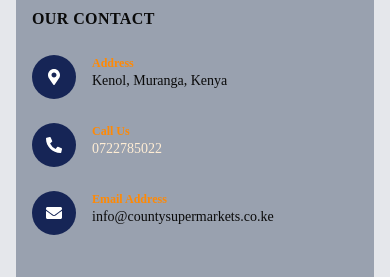
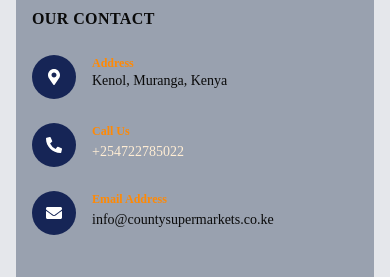
Before and after one commit to Eye-Kyu/County-supermarket, a Next.js app: page /Contact in a window 390 px wide. Shown: the part 1660-1937 px from the top of the page. Built offline with nearby package versions, Linux system fonts and the light colour scheme.

Commit message:
final updates

```diff
--- a/app/components/Contact.tsx
+++ b/app/components/Contact.tsx
@@ -199,7 +199,7 @@
                     href="tel:+254722785022"
                     className="font-medium text-sm sm:text-base text-orange-100 hover:text-orange-300 transition-colors duration-200"
                   >
-                    0722785022
+                    +254722785022
                   </a>
                 </div>
               </div>
--- a/app/components/contact/ContactSection.tsx
+++ b/app/components/contact/ContactSection.tsx
@@ -192,9 +192,12 @@
                     Call Us
                   </p>
 
-                  <p className="font-medium text-sm sm:text-base text-orange-100">
-                    0722785022
-                  </p>
+                  <a
+                    href="tel:+254722785022"
+                    className="font-medium text-sm sm:text-base text-orange-100 hover:text-orange-300 transition-colors duration-200"
+                  >
+                    +254722785022
+                  </a>
                 </div>
               </div>
 
@@ -208,9 +211,12 @@
                     Email Address
                   </p>
 
-                  <p className="font-medium text-sm sm:text-base break-all">
+                  <a
+                    href="mailto:info@countysupermarkets.co.ke"
+                    className="font-medium text-sm sm:text-base break-all hover:text-orange-500 transition-colors duration-200"
+                  >
                     info@countysupermarkets.co.ke
-                  </p>
+                  </a>
                 </div>
               </div>
             </div>
```
